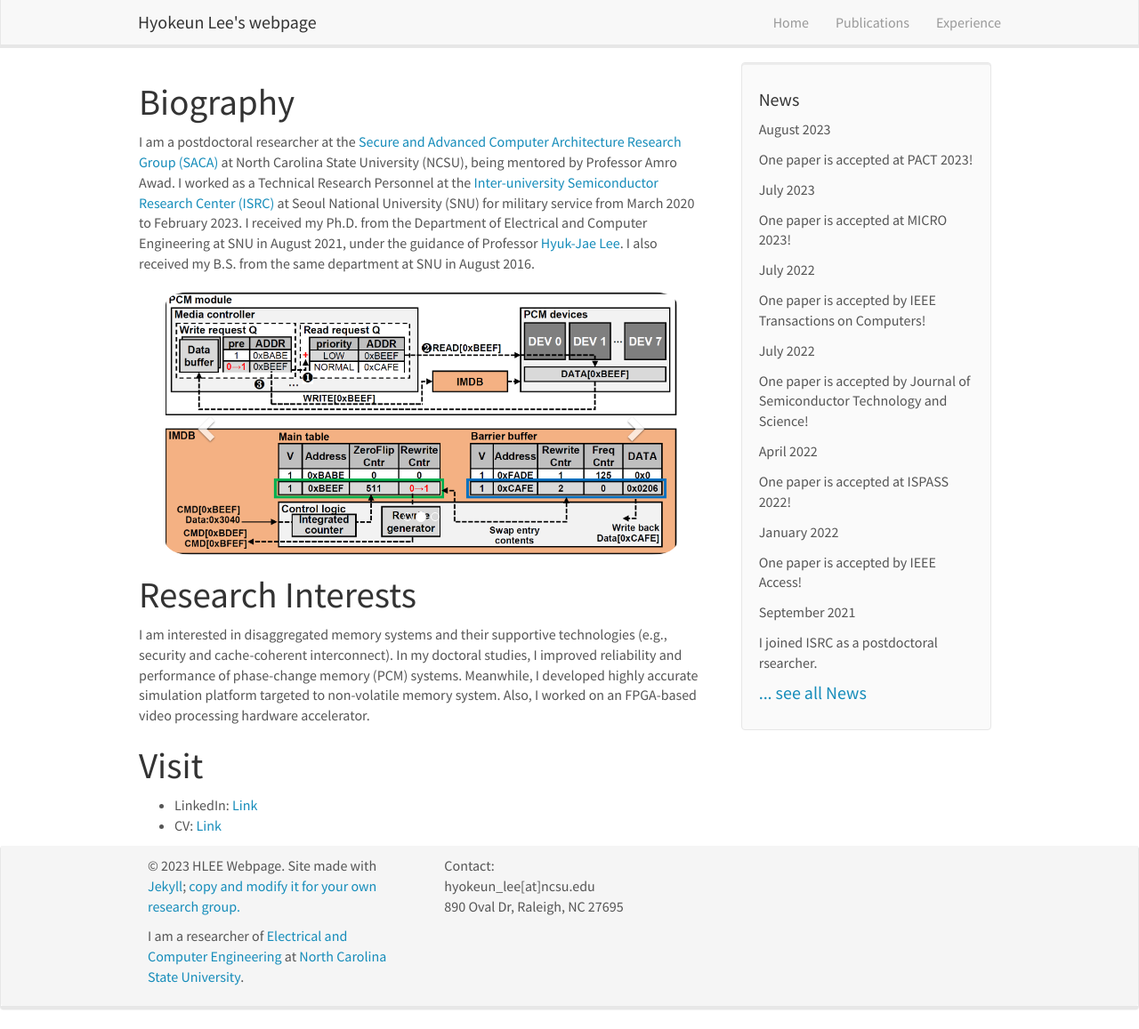
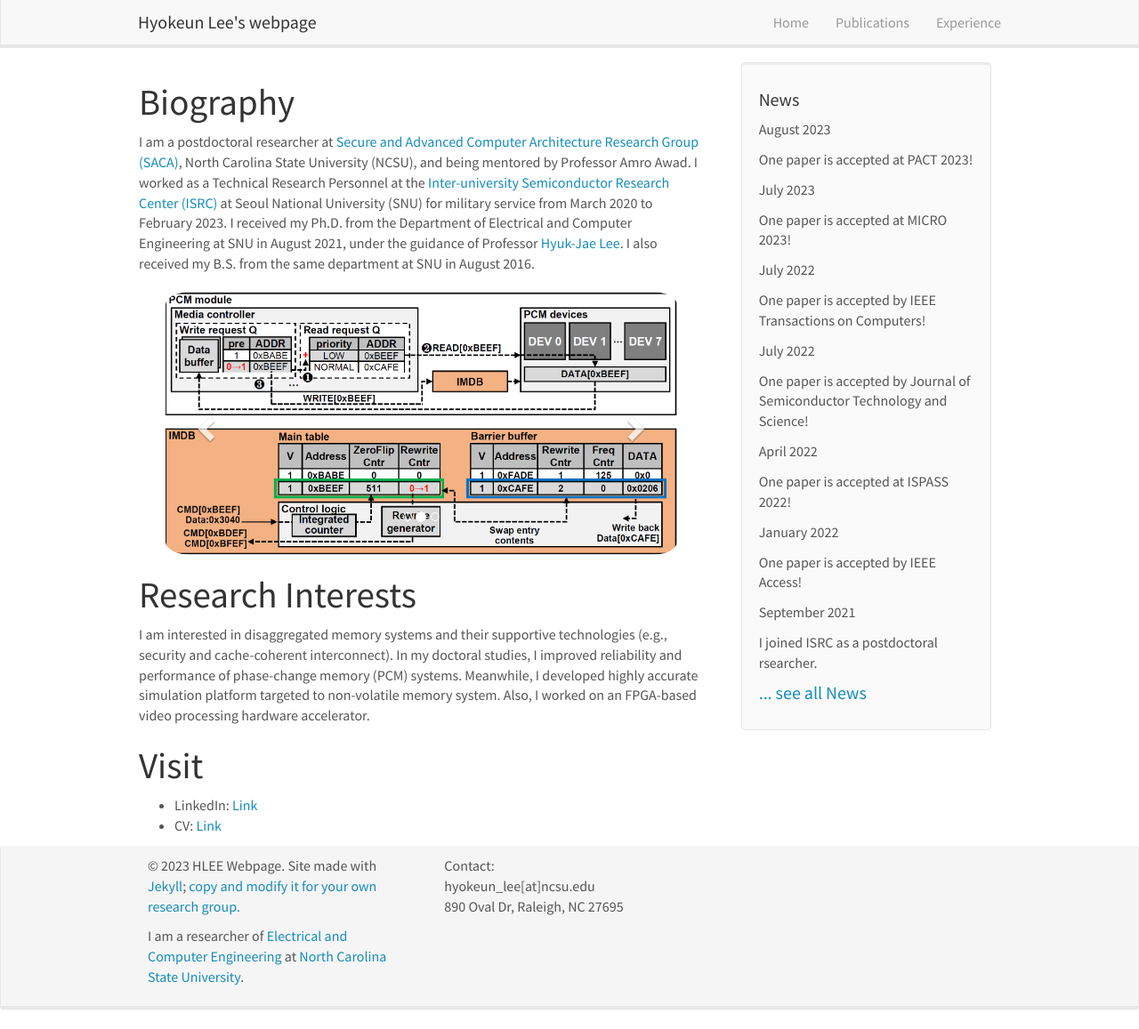
Before and after one commit to La-tale/sms.github.io, a Jekyll site: the page built from _pages/home.md, in a window 1280 px wide and 1157 px high. Shown: the whole window at 89% size. Built offline with Jekyll 4.4.1, drawn with Linux system fonts in a browser that asks for light colours; nearby versions of some CDN libraries.

Commit message:
intro rev

```diff
--- a/_pages/home.md
+++ b/_pages/home.md
@@ -8,7 +8,7 @@ permalink: /
 
 # Biography
 
-I am a postdoctoral researcher at the [Secure and Advanced Computer Architecture Research Group (SACA)](https://sacagroup.github.io) at North Carolina State University (NCSU), being mentored by Professor Amro Awad. I worked as a Technical Research Personnel at the [Inter-university Semiconductor Research Center (ISRC)](https://isrc.snu.ac.kr) at Seoul National University (SNU) for military service from March 2020 to February 2023. I received my Ph.D. from the Department of Electrical and Computer Engineering at SNU in August 2021, under the guidance of Professor [Hyuk-Jae Lee](https://capp.snu.ac.kr). I also received my B.S. from the same department at SNU in August 2016.
+I am a postdoctoral researcher at [Secure and Advanced Computer Architecture Research Group (SACA)](https://sacagroup.github.io), North Carolina State University (NCSU), and being mentored by Professor Amro Awad. I worked as a Technical Research Personnel at the [Inter-university Semiconductor Research Center (ISRC)](https://isrc.snu.ac.kr) at Seoul National University (SNU) for military service from March 2020 to February 2023. I received my Ph.D. from the Department of Electrical and Computer Engineering at SNU in August 2021, under the guidance of Professor [Hyuk-Jae Lee](https://capp.snu.ac.kr). I also received my B.S. from the same department at SNU in August 2016.
 
 
 <div markdown="0" id="carousel" class="carousel slide" data-ride="carousel" data-interval="4000" data-pause="hover" >
```
Also changed, not shown: 2 other files.
